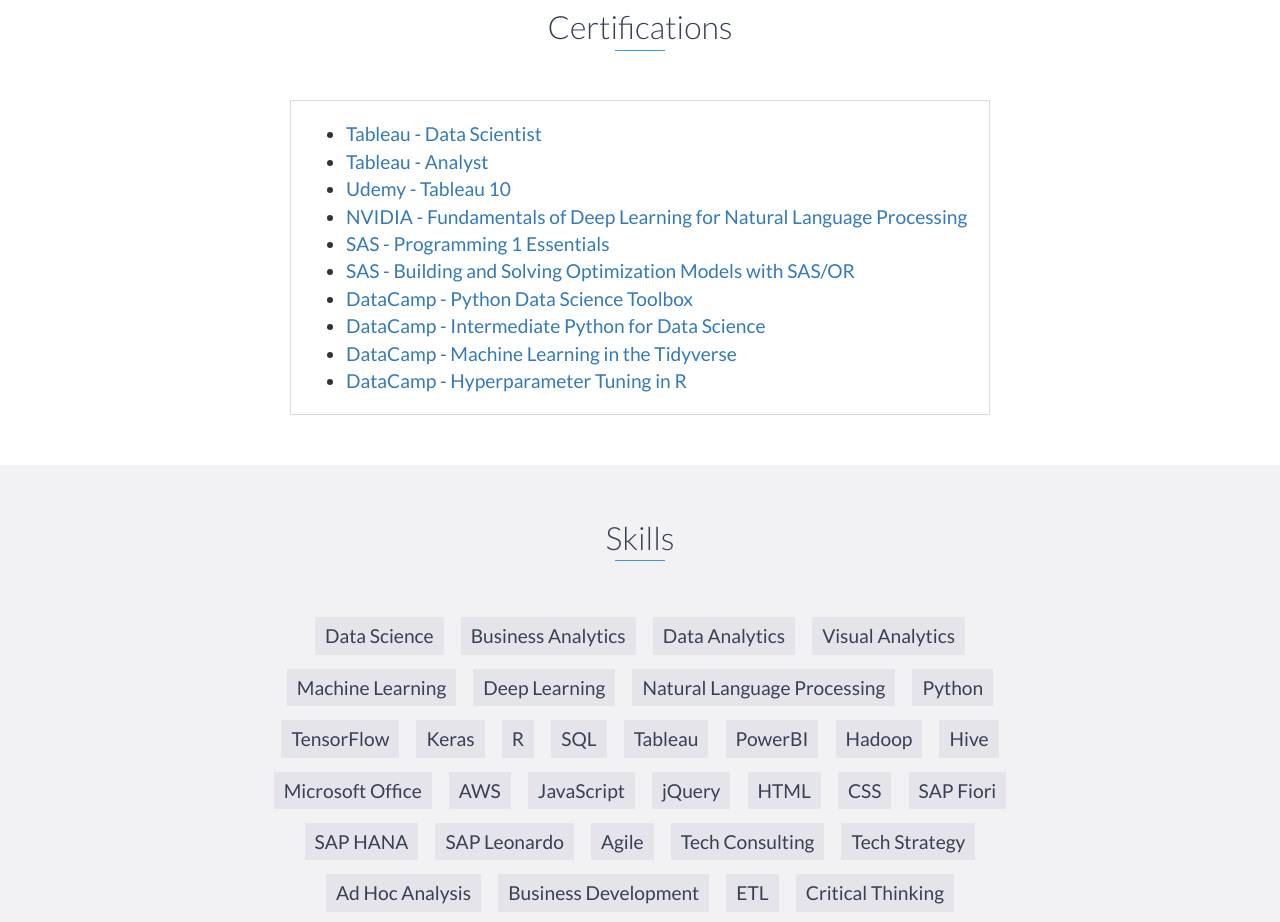
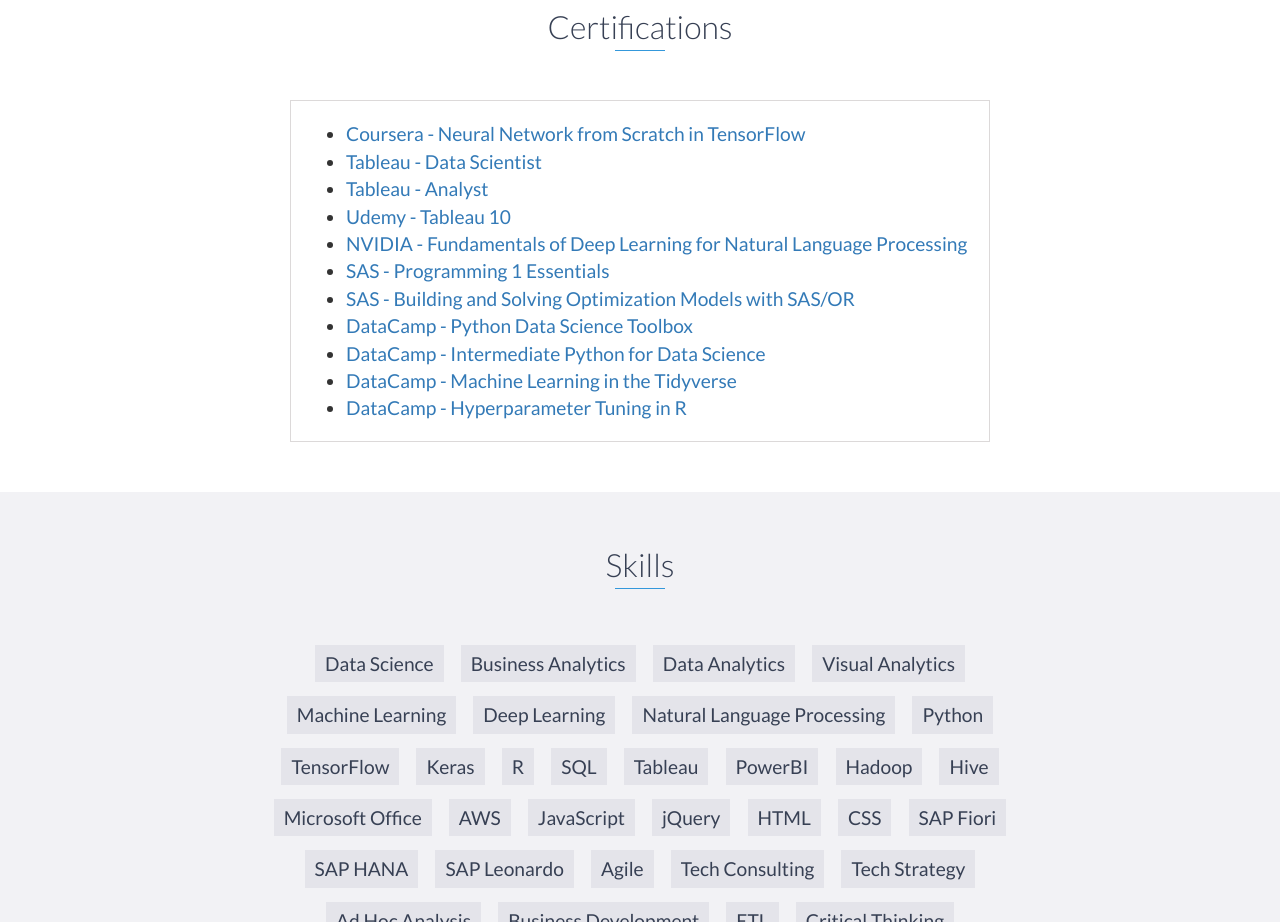
Before and after one commit to abhinav314/abhinav314.github.io, a website: page index.html in a window 1280 px wide. Shown: the part 4880-5802 px from the top of the page. Drawn offline with nearby package versions, Linux system fonts and the light colour scheme.

Commit message:
update certificates

```diff
--- a/index.html
+++ b/index.html
@@ -338,6 +338,9 @@
 		<div class="container">
             <ul>
 				<li>
+					<a href="https://coursera.org/share/7f4c5460dff79511a8c84653bfb0b0c5" target="_blank">Coursera - Neural Network from Scratch in TensorFlow </a>
+				</li>
+				<li>
 					<a href="https://www.youracclaim.com/badges/3d8c316a-43ad-48ab-8684-e9df932bb197/linked_in_profile" target="_blank">Tableau - Data Scientist </a>
 				</li>
 				<li>
```
